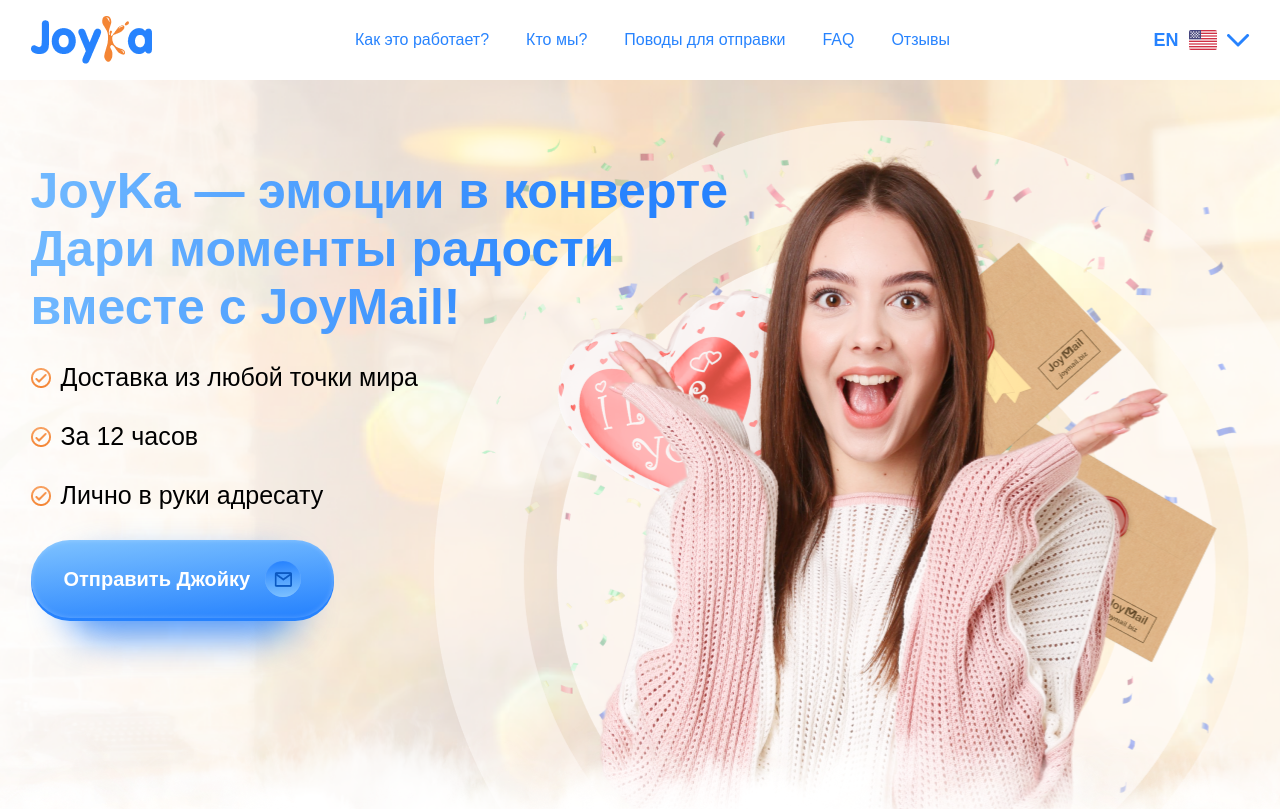
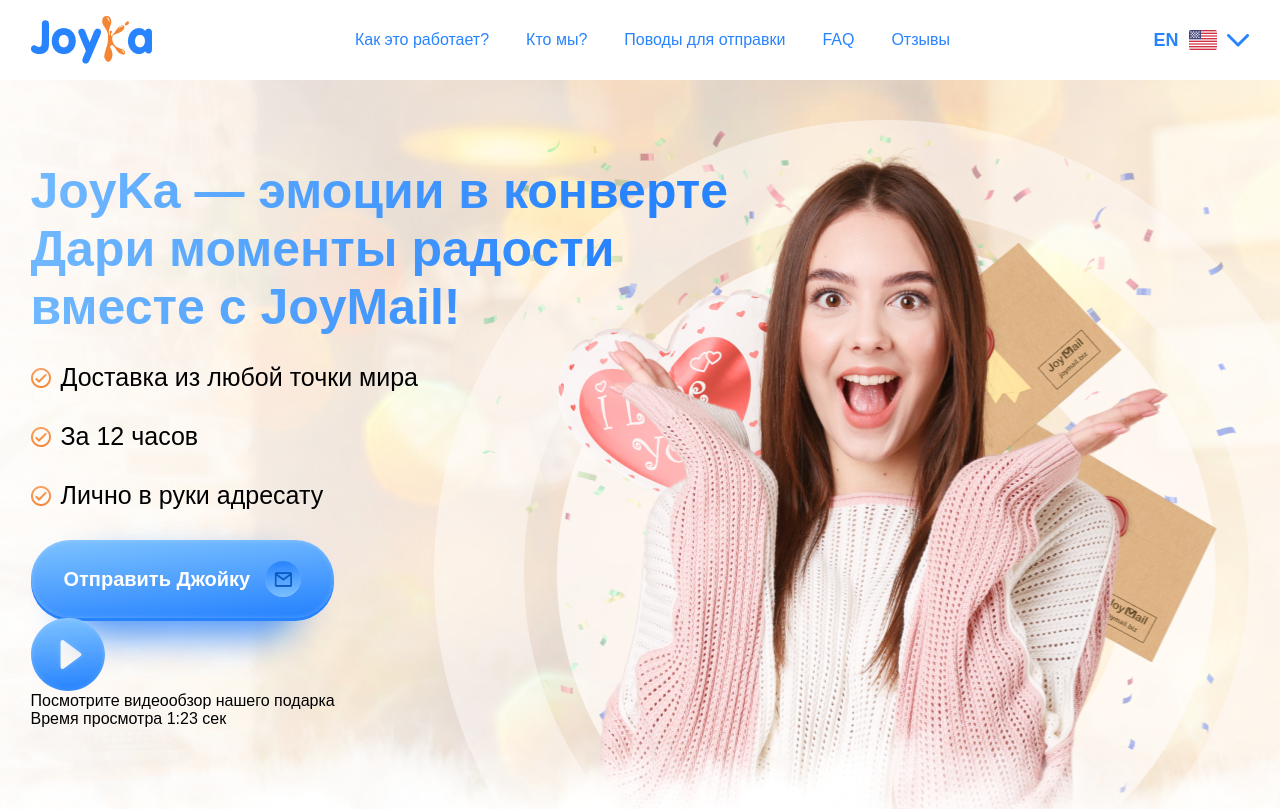
Before and after one commit to ageiwa/joyka-template-vue, a Vue app: page / in a window 1280 px wide. Shown: the top 809 px of the page. Built offline with nearby package versions, Linux system fonts and the light colour scheme.

Commit message:
Add btn play as svg icon

```diff
--- a/src/components/Preview/Preview.vue
+++ b/src/components/Preview/Preview.vue
@@ -37,6 +37,43 @@
                     </div>
                 </div> -->
 
+                <div class="btn-play-container">
+
+                    <div class="btn-play">
+                        <svg width="74" height="73" viewBox="0 0 74 73" fill="none" xmlns="http://www.w3.org/2000/svg">
+                            <g filter="url(#filter0_i_23_187)">
+                            <path d="M37.0037 73C16.5764 72.9779 0.022433 56.6492 0 36.5V35.77C0.406787 15.7116 17.1497 -0.262894 37.4872 0.00327849C57.8248 0.269451 74.1321 16.6765 73.9992 36.7385C73.8663 56.8005 57.343 72.996 37.0037 73ZM32.7924 22.4346C31.4723 21.458 29.603 22.4004 29.603 24.0424V48.9576C29.603 50.5997 31.4723 51.5421 32.7924 50.5655L49.6318 38.1079C50.7125 37.3084 50.7125 35.6917 49.6318 34.8922L32.7924 22.4346Z" fill="url(#paint0_linear_23_187)" />
+                            </g>
+                            <defs>
+                            <filter id="filter0_i_23_187" x="0" y="0" width="74" height="73" filterUnits="userSpaceOnUse" color-interpolation-filters="sRGB">
+                            <feFlood flood-opacity="0" result="BackgroundImageFix"/>
+                            <feBlend mode="normal" in="SourceGraphic" in2="BackgroundImageFix" result="shape"/>
+                            <feColorMatrix in="SourceAlpha" type="matrix" values="0 0 0 0 0 0 0 0 0 0 0 0 0 0 0 0 0 0 127 0" result="hardAlpha"/>
+                            <feOffset/>
+                            <feGaussianBlur stdDeviation="2.5"/>
+                            <feComposite in2="hardAlpha" operator="arithmetic" k2="-1" k3="1"/>
+                            <feColorMatrix type="matrix" values="0 0 0 0 1 0 0 0 0 1 0 0 0 0 1 0 0 0 0.25 0"/>
+                            <feBlend mode="normal" in2="shape" result="effect1_innerShadow_23_187"/>
+                            </filter>
+                            <linearGradient id="paint0_linear_23_187" x1="38.9637" y1="-2.76125e-07" x2="45.4406" y2="72.4207" gradientUnits="userSpaceOnUse">
+                            <stop stop-color="#7BC0FF"/>
+                            <stop offset="1" stop-color="#2783FE"/>
+                            </linearGradient>
+
+                            <linearGradient id="hover-gradient" x1="38.9637" y1="-2.76125e-07" x2="45.4406" y2="72.4207" gradientUnits="userSpaceOnUse">
+                            <stop stop-color="#C1E1FF"/>
+                            <stop offset="1" stop-color="#4595FF"/>
+                            </linearGradient>
+                            </defs>
+                        </svg>
+                    </div>
+
+                    <div class="btn-play-container__text">
+                        <p>Посмотрите видеообзор нашего подарка</p>
+                        <span>Время просмотра 1:23 сек</span>
+                    </div>
+                </div>
+
             </div>
 
         </div>
--- a/src/components/Preview/style.scss
+++ b/src/components/Preview/style.scss
@@ -50,3 +50,17 @@
         margin-right: 10px;
     }
 }
+
+.btn-play {
+    width: 74px;
+    height: 74px;
+    cursor: pointer;
+}
+
+.btn-play:hover path {
+    fill: url(#hover-gradient);
+}
+
+.btn-play:active path {
+    fill: #7BC0FF;
+}
```
